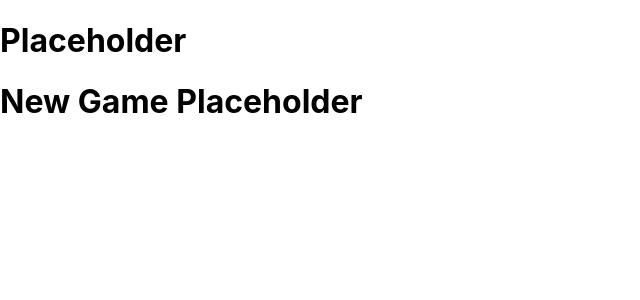
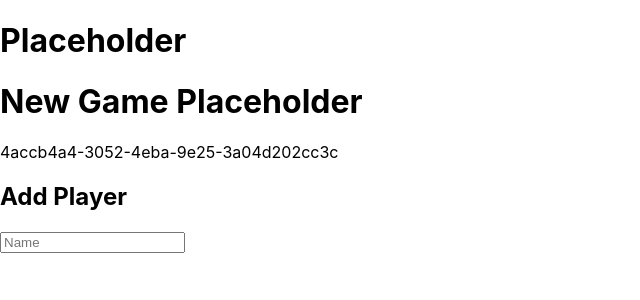
Before and after one commit to mpuchyr/carcassonne_score_app, a React (Create React App) app: page /newgame in a window 1280 px wide. Shown: the top 300 px of the page, without its empty margins (0-640 px from the left). Built offline with nearby package versions, Linux system fonts and the light colour scheme.

Commit message:
Create form and onNameChange function in components/NewGame.js

```diff
--- a/package.json
+++ b/package.json
@@ -9,6 +9,7 @@
     "react": "^17.0.1",
     "react-dom": "^17.0.1",
     "react-scripts": "4.0.1",
+    "uuid": "^8.3.2",
     "web-vitals": "^0.2.4"
   },
   "scripts": {
--- a/src/components/NewGame.js
+++ b/src/components/NewGame.js
@@ -1,8 +1,26 @@
-import React from 'react';
+import React, { useState } from 'react';
+import { v4 as uuid } from 'uuid';
 
 const NewGame = () => {
+    const [currentGame, setCurrentGame] = useState({id: uuid(), players: []})
+    const [playerToAdd, setPlayerToAdd] = useState({name: '', score: 0})
+
+    const onNameChange = (e) => {
+        setPlayerToAdd({
+            ...playerToAdd,
+            name: e.target.value
+        })
+    }
+
     return (
-        <h1>New Game Placeholder</h1>
+        <div>
+            <h1>New Game Placeholder</h1>
+            <p>{currentGame.id}</p>
+            <h2>Add Player</h2>
+            <form>
+                <input onChange={onNameChange} type="text" name="player_name" placeholder="Name" value={playerToAdd.name} />
+            </form>
+        </div>
     )
 }
 
```
Also changed, not shown: 2 other files (tests, documents, lock files or other folders).
